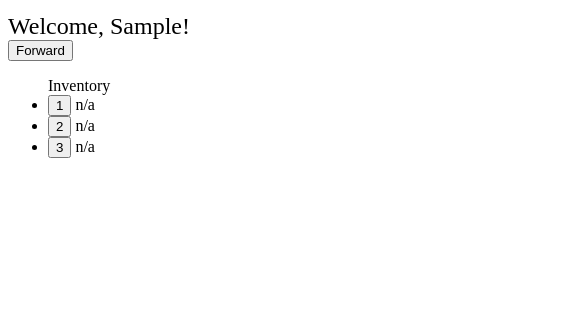
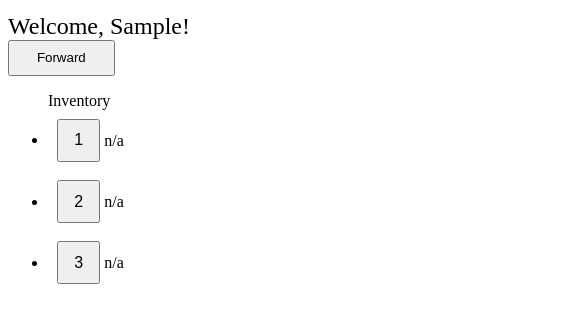
Before and after one commit to aenuros/Big-Mama, a plain HTML site: page index.html in a window 390 px wide. Both pictures are taken after typing "Sample" into the empty fields and a click on the button "submit". Shown: the part 101-424 px from the top of the page, 585 px wide, since content can reach past the window. Drawn offline with Linux system fonts and the light colour scheme.

Commit message:
mobile width fixed

```diff
--- a/index.html
+++ b/index.html
@@ -25,9 +25,9 @@
     <button id="attack" value="a">Attack</button>
     <br/>
       <ul>Inventory
-        <li><button id="item1">1</button> n/a</li>
-        <li><button id="item2">2</button> n/a</li>
-        <li><button id="item3">3</button> n/a</li>
+        <li><button value="inv" id="item1">1</button> n/a</li>
+        <li><button value="inv" id="item2">2</button> n/a</li>
+        <li><button value="inv" id="item3">3</button> n/a</li>
       </ul>
     </div>
   </div>
--- a/style.css
+++ b/style.css
@@ -14,10 +14,29 @@ input[id="name-submit"]{
   font-size:1.5em;
 }
 
+@media only screen and (max-width:800px) {
+  #container {
+    width:290px;
+  }
+}
+
+ul li {
+  padding:9px;
+}
+
+button {
+  height:2.7em;
+  width:8em;
+}
+
+button[value="inv"]{
+  height:2.7em;
+  width:2.7em;
+  font-size:1em;
+}
 
 #conversation {
 font-size:1.5em;
-width:600px;
 /*
   background-color:#000;
   color:#0F0;
```
